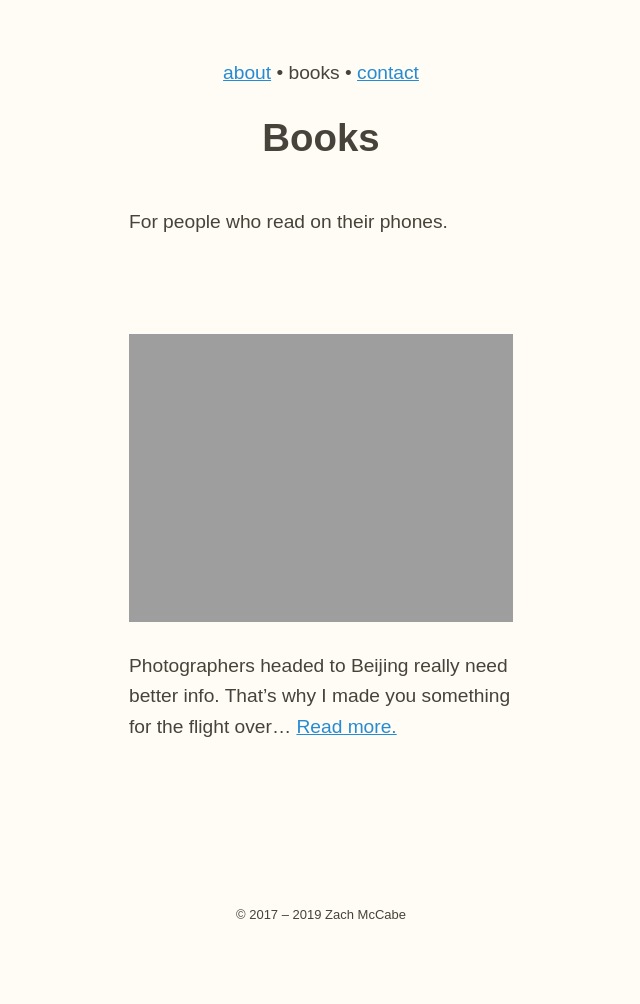
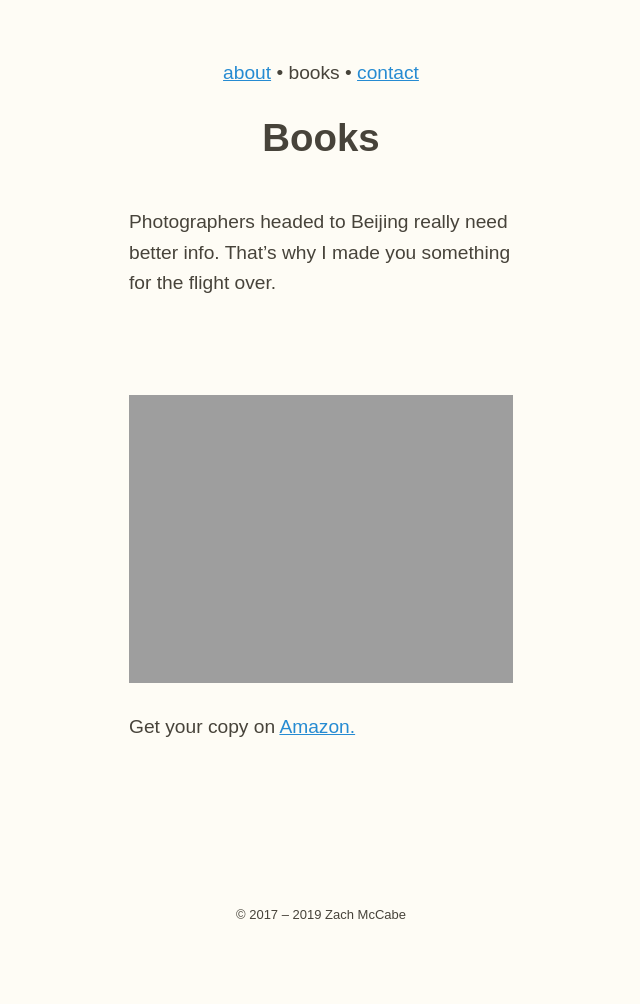
Before and after one commit to zachmccabe/zachmccabe.github.io, a Jekyll site: the page built from books.md, in a window 1280 px wide. Shown: the whole page, without its empty margins (319-959 px from the left). Built offline with Jekyll 4.4.1, drawn with Linux system fonts in a browser that asks for light colours.

Commit message:
Update books.md

```diff
--- a/books.md
+++ b/books.md
@@ -1,18 +1,17 @@
 ---
 layout: kaoliang3_article
 title: Books
-date: 2019-04-01
-description: Books | I make stuff for people who read on their phones.
+date: 2019-06-10
+description: Books
 
 ---
 
 
 
-For people who read on their phones.
-
+Photographers headed to Beijing really need better info. That's why I made you something for the flight over.
 
 <div style="margin-top:5em">
 <p><img src="https://www.zachmccabe.com/beijing/assets/viz/proof/photographers-field-guide-beijing-500.png" alt="Cover image from The Photographers Field Guide to Beijing" /></p>
 </div>
 
-Photographers headed to Beijing really need better info. That's why I made you something for the flight over… [Read more.](https://www.zachmccabe.com/beijing)
+Get your copy on [Amazon.](https://www.amazon.com/Photographers-Field-Guide-Beijing-McCabe-ebook/dp/B072FVKP45/)
```
